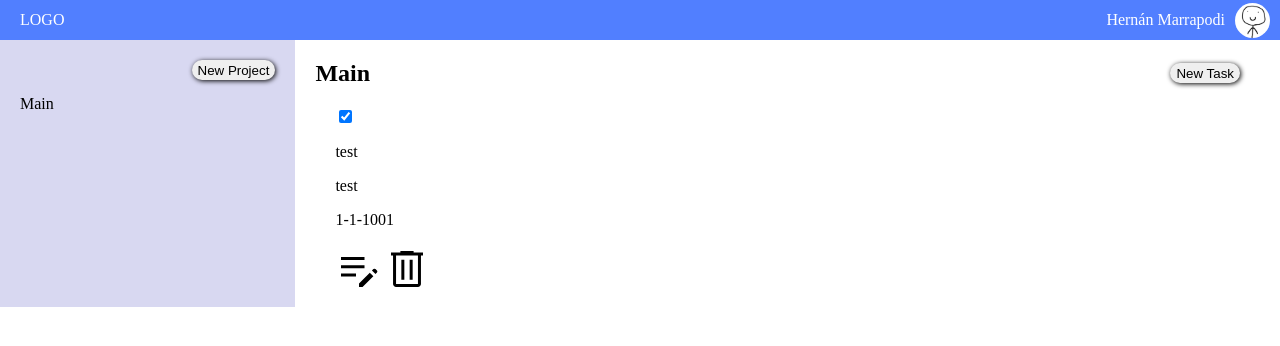
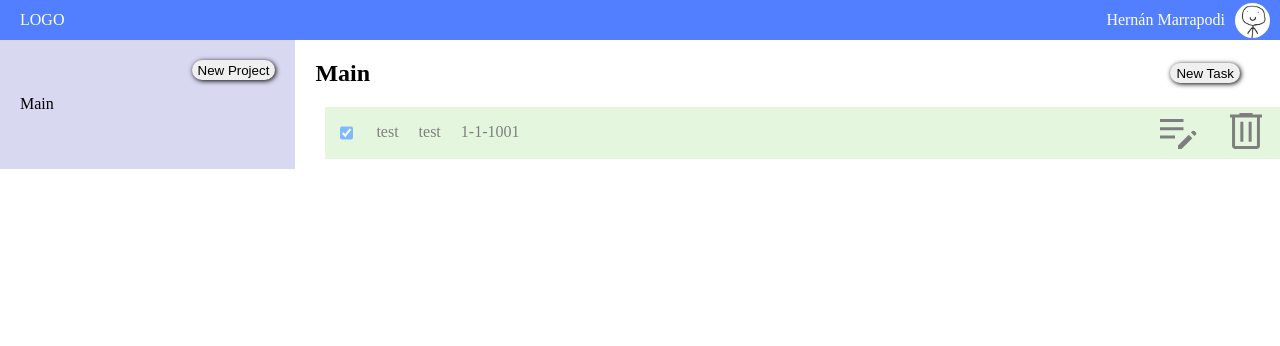
Before and after one commit to marrahenzo/todo-list, a website built with webpack: page index.html in a window 1280 px wide. Both pictures are taken after a click on the checkbox 345 px from the left and 116 px from the top of the page. Built offline with nearby package versions, Linux system fonts and the light colour scheme.

Commit message:
Add new styles for tasks

```diff
--- a/src/style.css
+++ b/src/style.css
@@ -65,11 +65,6 @@ body {
   margin-bottom: 5px;
 }
 
-#done {
-  margin-top: auto;
-  margin-bottom: 10px;
-}
-
 #main {
   background-color: rgb(255, 255, 255);
   grid-column: 2/3;
@@ -92,6 +87,36 @@ body {
 }
 
 .task {
-  padding-left: 20px;
+  display: flex;
+  gap: 20px;
+  margin-left: 10px;
   margin-bottom: 10px;
 }
+
+.task.done {
+  opacity: 0.5;
+}
+
+.task > .task-checkbox {
+  margin-left: 15px;
+}
+
+.task > .task-edit {
+  margin-left: auto;
+}
+
+.task > .task-delete {
+  margin-right: 10px;
+}
+
+.task[data-priority='Low'] {
+  background-color: rgb(188, 218, 238);
+}
+
+.task[data-priority='Medium'] {
+  background-color: rgb(202, 238, 188);
+}
+
+.task[data-priority='High'] {
+  background-color: rgb(238, 188, 188);
+}
```
